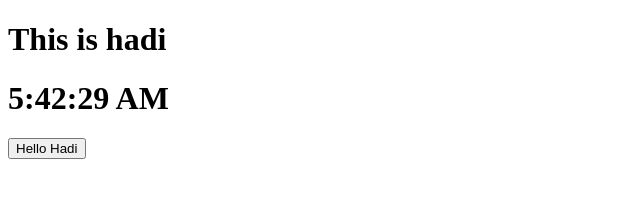
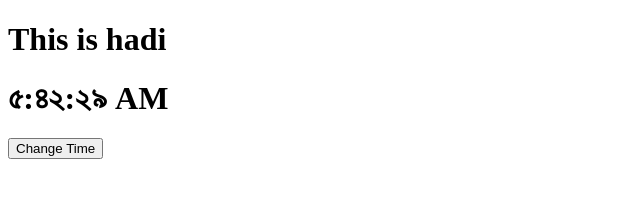
Before and after one commit to hadiuzzaman524/Side-Bar-React-JS, a React (Create React App) app: page / in a window 1280 px wide. Shown: the top 209 px of the page, without its empty margins (0-640 px from the left). Built offline with nearby package versions, Linux system fonts and the light colour scheme.

Commit message:
parameter passing

```diff
--- a/src/presentation/Button.js
+++ b/src/presentation/Button.js
@@ -1,13 +1,15 @@
 import React from "react";
 
-class Button extends React.Component{
-
-    render(){
-        const {click}= this.props;
-        return (
-            <button type="button" onClick={click}> Hello Hadi</button>
-        );
-    }
+class Button extends React.Component {
+  render() {
+    const { click , name} = this.props;
+    console.log("Button Rendered");
+    return (
+      <button type="button" onClick={click}>
+        {name}
+      </button>
+    );
+  }
 }
 
 export default Button;
--- a/src/presentation/Clock.js
+++ b/src/presentation/Clock.js
@@ -4,8 +4,7 @@ import Button from "./Button";
 class Clock extends React.Component {
   constructor(props) {
     super(props);
-
-    this.state = { date: new Date() };
+    this.state = { date: new Date(), locale: "bn-BD" };
   }
 
   ticker() {
@@ -13,10 +12,10 @@ class Clock extends React.Component {
       date: new Date(),
     });
   }
-// componentDidMount call when previous object show in DOM then call it
+  // componentDidMount call when previous object show in DOM then call it
   componentDidMount() {
     // save interval into timer for clear
-   this.timer= setInterval(()=>this.ticker(), 1000);
+    this.timer = setInterval(() => this.ticker(), 1000);
   }
 
   // componentWillUnmount call when page will be destroyed or changed
@@ -25,15 +24,20 @@ class Clock extends React.Component {
     clearInterval(this.timer);
   }
 
-  click = ()=> {
-    console.log('click');
-  }
+  click = () => {
+    this.setState({
+      locale: "en-US",
+    });
+    console.log(this.state.locale);
+  };
+
   render() {
+    console.log("Clock Rendered");
     return (
       <div>
         <h1>This is hadi</h1>
-        <h1> {this.state.date.toLocaleTimeString()}</h1>
-        <Button click={this.click}></Button>
+        <h1> {this.state.date.toLocaleTimeString(this.state.locale)}</h1>
+        <Button click={this.click} name="Change Time"></Button>
       </div>
     );
   }
```
